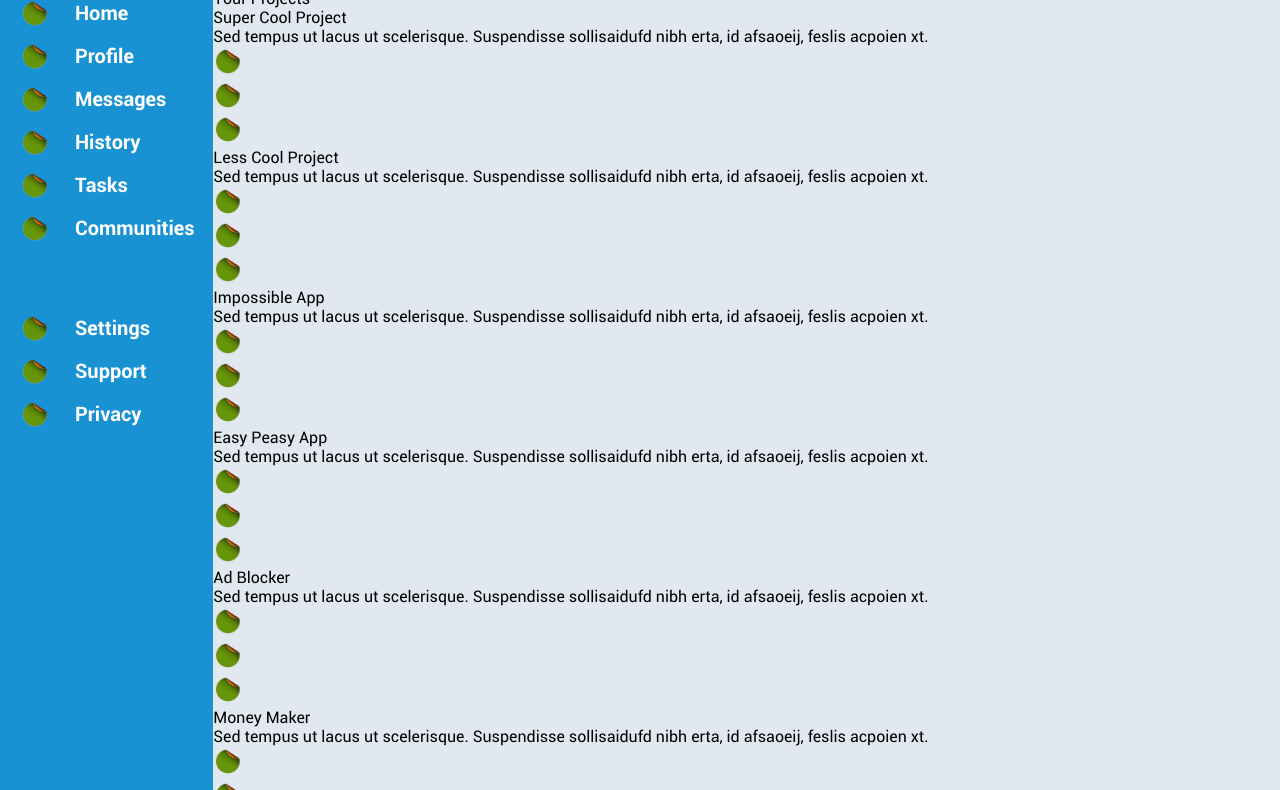
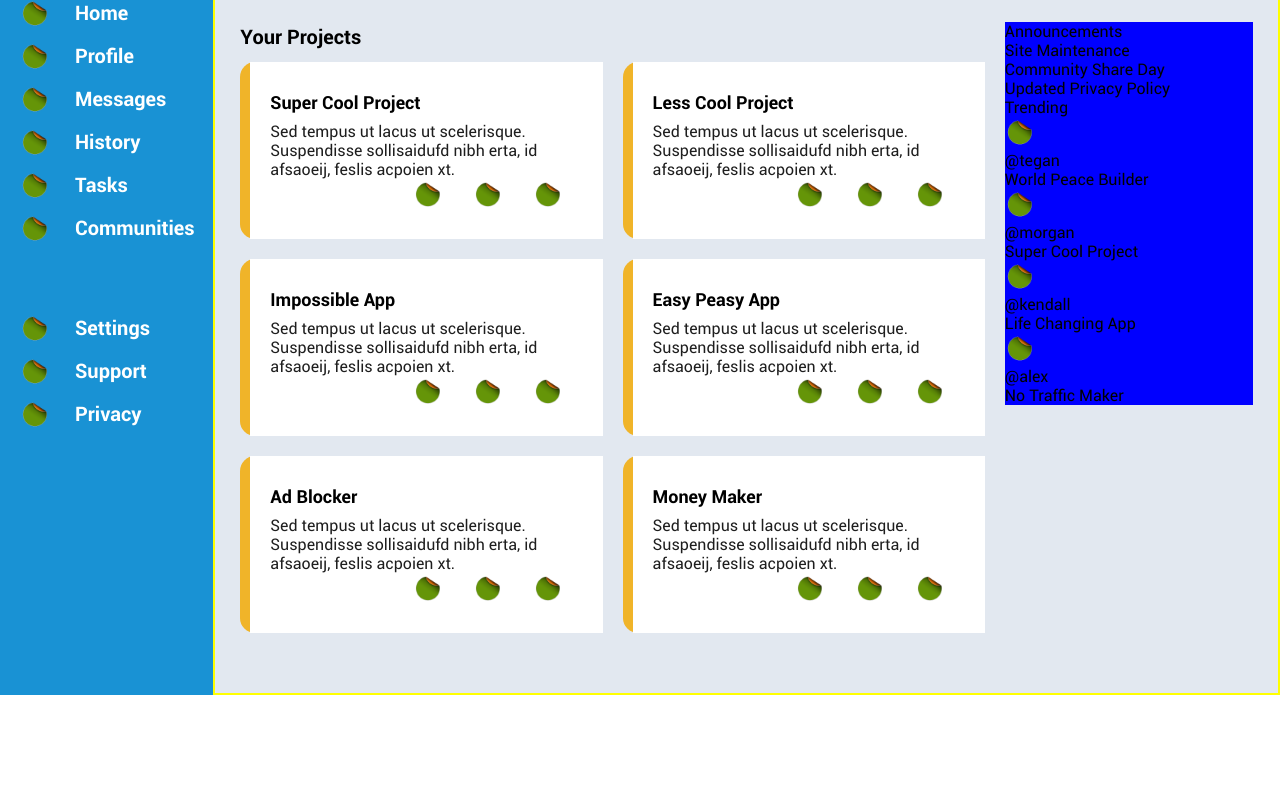
Before and after one commit to daimyo-rb/admin-dashboard, a plain HTML site: page index.html in a window 1280 px wide. Shown: the part 105-895 px from the top of the page. After the commit the page ends 800 px from the top, so only its background shows below. Drawn offline with Linux system fonts and the light colour scheme; files whose address does not match are found by name.

Commit message:
Finish card section layout

```diff
--- a/index.html
+++ b/index.html
@@ -89,58 +89,70 @@
         </div>
       </div>
     </div>
+    <div class="main-content-wrapper">
       <div class="main-content">
         <div class="left-main">
           <p class="left-title">Your Projects</p>
           <div class="left-cards">
+            <div class="card-wrapper">
               <div class="card">
-            <p>Super Cool Project</p>
-            <p>Sed tempus ut lacus ut scelerisque. Suspendisse sollisaidufd nibh erta, id afsaoeij, feslis acpoien xt.</p>
+                <p class="card-name">Super Cool Project</p>
+                <p class="card-description">Sed tempus ut lacus ut scelerisque. Suspendisse sollisaidufd nibh erta, id afsaoeij, feslis acpoien xt.</p>
                 <ul>
                   <li><img class="account-pfp" src="images/green-circle.png"></li>
                   <li><img class="account-pfp" src="images/green-circle.png"></li>
                   <li><img class="account-pfp" src="images/green-circle.png"></li>
                 </ul>
               </div>
+            </div>
+            <div class="card-wrapper">
               <div class="card">
-            <p>Less Cool Project</p>
-            <p>Sed tempus ut lacus ut scelerisque. Suspendisse sollisaidufd nibh erta, id afsaoeij, feslis acpoien xt.</p>
+                <p class="card-name">Less Cool Project</p>
+                <p class="card-description">Sed tempus ut lacus ut scelerisque. Suspendisse sollisaidufd nibh erta, id afsaoeij, feslis acpoien xt.</p>
                 <ul>
                   <li><img class="account-pfp" src="images/green-circle.png"></li>
                   <li><img class="account-pfp" src="images/green-circle.png"></li>
                   <li><img class="account-pfp" src="images/green-circle.png"></li>
                 </ul>
               </div>
+            </div>
+            <div class="card-wrapper">
               <div class="card">
-            <p>Impossible App</p>
-            <p>Sed tempus ut lacus ut scelerisque. Suspendisse sollisaidufd nibh erta, id afsaoeij, feslis acpoien xt.</p>
+                <p class="card-name">Impossible App</p>
+                <p class="card-description">Sed tempus ut lacus ut scelerisque. Suspendisse sollisaidufd nibh erta, id afsaoeij, feslis acpoien xt.</p>
                 <ul>
                   <li><img class="account-pfp" src="images/green-circle.png"></li>
                   <li><img class="account-pfp" src="images/green-circle.png"></li>
                   <li><img class="account-pfp" src="images/green-circle.png"></li>
                 </ul>
               </div>
+            </div>
+            <div class="card-wrapper">
               <div class="card">
-            <p>Easy Peasy App</p>
-            <p>Sed tempus ut lacus ut scelerisque. Suspendisse sollisaidufd nibh erta, id afsaoeij, feslis acpoien xt.</p>
+                <p class="card-name">Easy Peasy App</p>
+                <p class="card-description">Sed tempus ut lacus ut scelerisque. Suspendisse sollisaidufd nibh erta, id afsaoeij, feslis acpoien xt.</p>
                 <ul>
                   <li><img class="account-pfp" src="images/green-circle.png"></li>
                   <li><img class="account-pfp" src="images/green-circle.png"></li>
                   <li><img class="account-pfp" src="images/green-circle.png"></li>
                 </ul>
               </div>
+            </div>
+            <div class="card-wrapper">
               <div class="card">
-            <p>Ad Blocker</p>
-            <p>Sed tempus ut lacus ut scelerisque. Suspendisse sollisaidufd nibh erta, id afsaoeij, feslis acpoien xt.</p>
+                <p class="card-name">Ad Blocker</p>
+                <p class="card-description">Sed tempus ut lacus ut scelerisque. Suspendisse sollisaidufd nibh erta, id afsaoeij, feslis acpoien xt.</p>
                 <ul>
                   <li><img class="account-pfp" src="images/green-circle.png"></li>
                   <li><img class="account-pfp" src="images/green-circle.png"></li>
                   <li><img class="account-pfp" src="images/green-circle.png"></li>
                 </ul>
               </div>
+            </div>
+            <div class="card-wrapper">
               <div class="card">
-            <p>Money Maker</p>
-            <p>Sed tempus ut lacus ut scelerisque. Suspendisse sollisaidufd nibh erta, id afsaoeij, feslis acpoien xt.</p>
+                <p class="card-name">Money Maker</p>
+                <p class="card-description">Sed tempus ut lacus ut scelerisque. Suspendisse sollisaidufd nibh erta, id afsaoeij, feslis acpoien xt.</p>
                 <ul>
                   <li><img class="account-pfp" src="images/green-circle.png"></li>
                   <li><img class="account-pfp" src="images/green-circle.png"></li>
@@ -149,6 +161,8 @@
               </div>
             </div>
           </div>
+        </div>
+        <div class="right-main-wrapper">
           <div class="right-main">
             <div class="right-upper">
               <p class="right-upper-title">Announcements</p>
@@ -211,5 +225,7 @@
           </div>
         </div>
       </div>
+    </div>
+  </div>
 </body>
 </html>
--- a/styles.css
+++ b/styles.css
@@ -17,6 +17,7 @@
 }
 :root {
   --primary-color: #1992d4;
+  --card-accent-color: #f0b429;
   --grey-shade: #e2e8f0;
   --sidebar-padding: 20px;
   --sidebar-tab-container-top-margin: 50px;
@@ -44,7 +45,7 @@ img {
   width: 100vw;
   display: grid;
   grid-template-columns: minmax(150px, 1fr) 5fr;
-  grid-template-rows: 1fr 4fr;
+  grid-template-rows: 100px 1fr;
   /* background-color: pink; */
 }
 .sidebar-wrapper {
@@ -113,10 +114,10 @@ img {
 .dashboard-page {
   /* border: 2px solid green; */
 }
-
 .header {
   grid-row: 1/2;
   grid-column: 2/3;
+  box-shadow: 2px 2px 5px rgba(0, 0, 0, .8);
   /* background-color: yellow; */
 }
 .header-wrapper {
@@ -209,8 +210,76 @@ img {
   font-weight: bold;
 
 }
-.main-content {
+.main-content-wrapper {
   grid-row: 2/3;
   grid-column: 2/3;
   background-color: var(--grey-shade);
 }
+.main-content {
+  height: 100%;
+  padding-left: 25px;
+  padding-right: 25px;
+  padding-top: 25px;
+  padding-bottom: 60px;
+  border: 2px solid yellow;
+  display: grid;
+  gap: 20px;
+  grid-auto-flow: column;
+  grid-template-columns: 3fr 1fr;
+}
+.left-main {
+  /* background-color: orange; */
+  display: grid;
+  gap: 10px;
+  grid-template-rows: 30px 1fr;
+}
+.left-title {
+  /* background-color: yellow; */
+  align-self: center;
+  font-weight: bold;
+  font-size: 20px;
+}
+.left-cards {
+  /* background-color: purple; */
+  display: grid;
+  gap: 20px;
+  grid-template-columns: repeat(2, 1fr);
+  grid-template-rows: repeat(3, 1fr);
+}
+.card-wrapper {
+  /* height: 400px; */
+  /* width: 100%; */
+  /* background-color: orange; */
+  border-left: 10px solid var(--card-accent-color);
+  border-radius: 15px;
+  box-shadow: 0 1px 3px rgba(0, 0, 1px, 0.3);
+}
+.card {
+  height: 100%;
+  padding: 30px 40px 30px 20px;
+  display: grid;
+  grid-template-rows: 30px 1fr 30px;
+  background-color: white;
+  border-radius: 5  px;
+}
+.card-name {
+  font-weight: bold;
+  font-size: 18px;
+}
+.card-description {
+  color: rgb(30,30,30);
+  font-size: 16px;
+}
+.card ul {
+  /* background-color: green; */
+  justify-self: end;
+  align-self: bottom;
+  display: flex;
+  gap: 30px;
+}
+.card ul li {
+  /* background-color: yellow; */
+}
+.right-main {
+  background-color: blue;
+}
```
Lines whose indentation alone changed are shown as unchanged.
